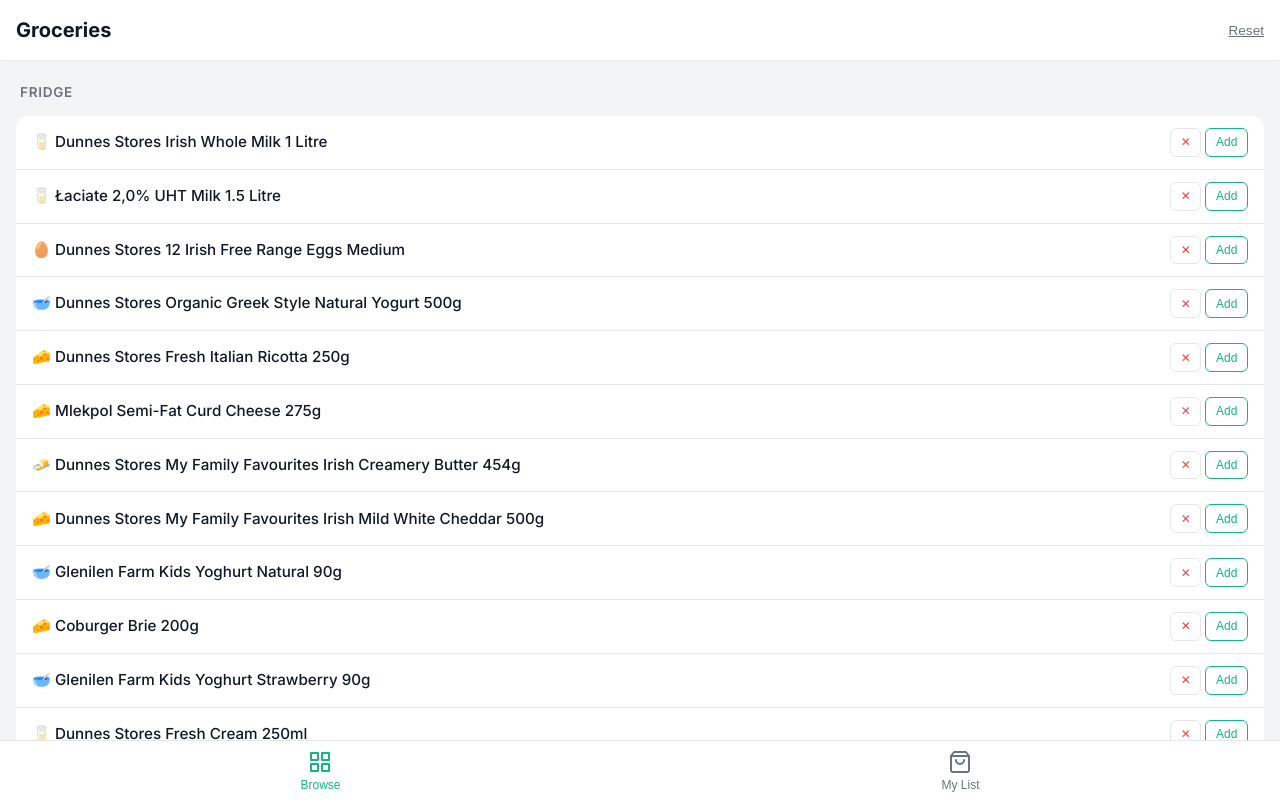
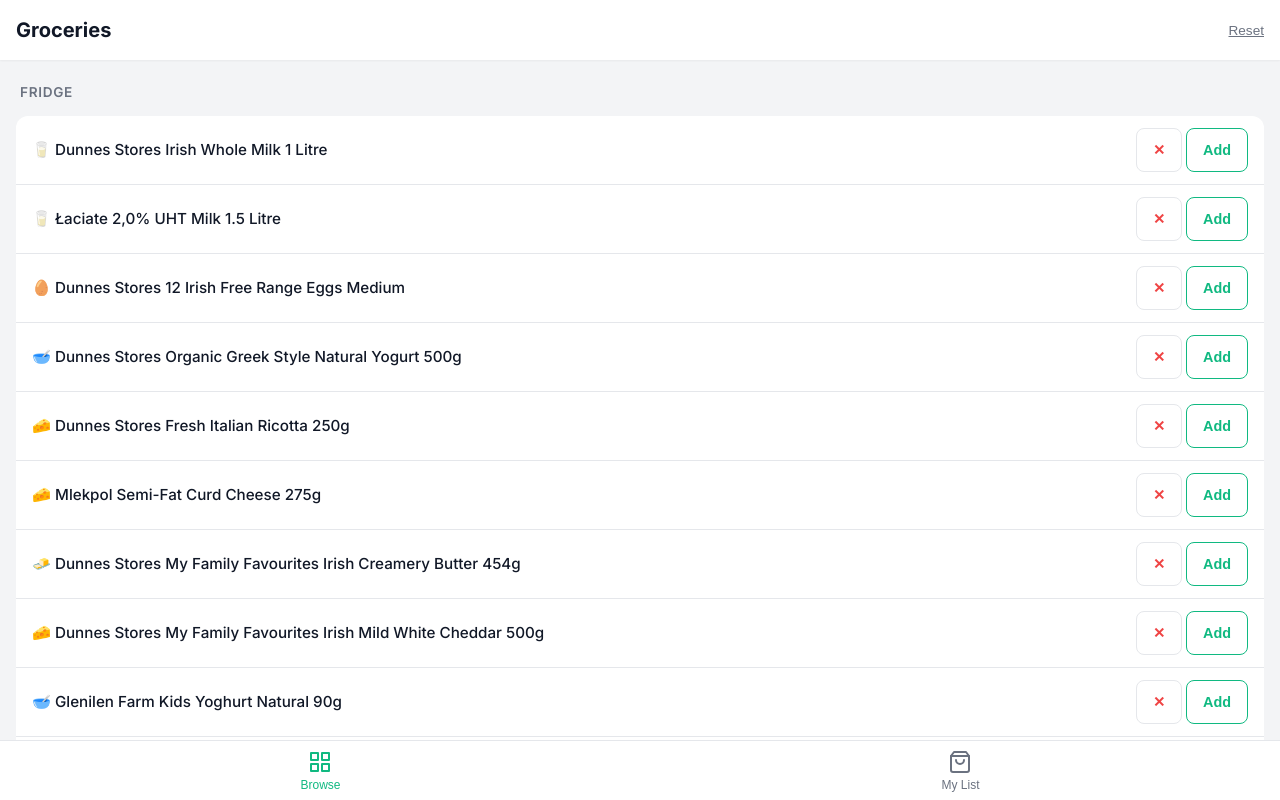
Before and after one commit to mick88/dunnes-shopping, a plain HTML site: page index.html in a window 1280 px wide. Drawn offline with Linux system fonts and the light colour scheme.

Commit message:
lareger btns

```diff
--- a/style.css
+++ b/style.css
@@ -191,13 +191,27 @@
 
 /* Compact Buttons */
 .btn {
-    padding: 0.4rem 0.6rem;
+    padding: 0.6rem 1rem;
+    /* Larger touch target */
     border: 1px solid #e5e7eb;
-    border-radius: 6px;
-    font-size: 0.75rem;
-    font-weight: 500;
+    border-radius: 8px;
+    font-size: 0.9rem;
+    /* Larger font */
+    font-weight: 600;
+    min-width: 44px;
+    /* Minimum touch target width recommendation */
+    min-height: 44px;
+    display: inline-flex;
+    align-items: center;
+    justify-content: center;
     background-color: white;
     color: var(--text-muted);
+    transition: all 0.2s ease;
+    /* smooth press */
+}
+
+.btn:active {
+    transform: scale(0.95);
 }
 
 .btn-add {
```
